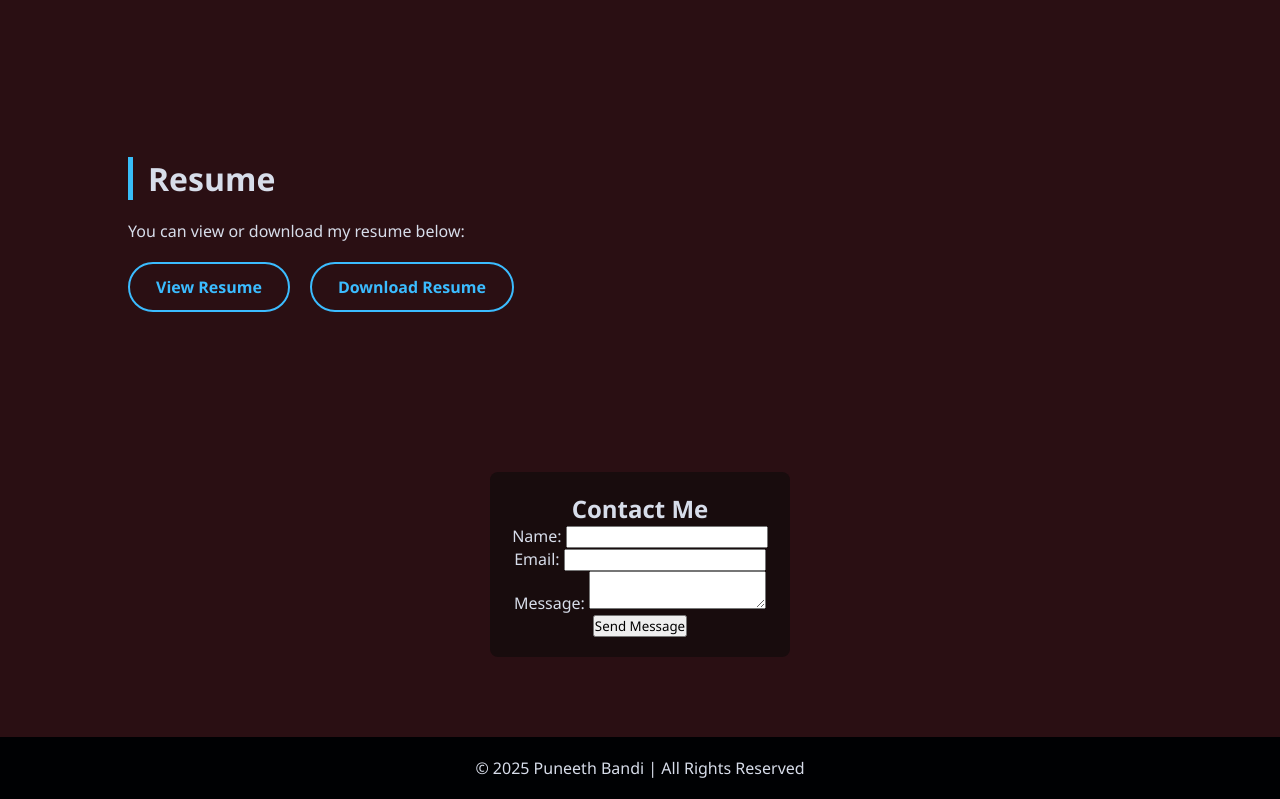
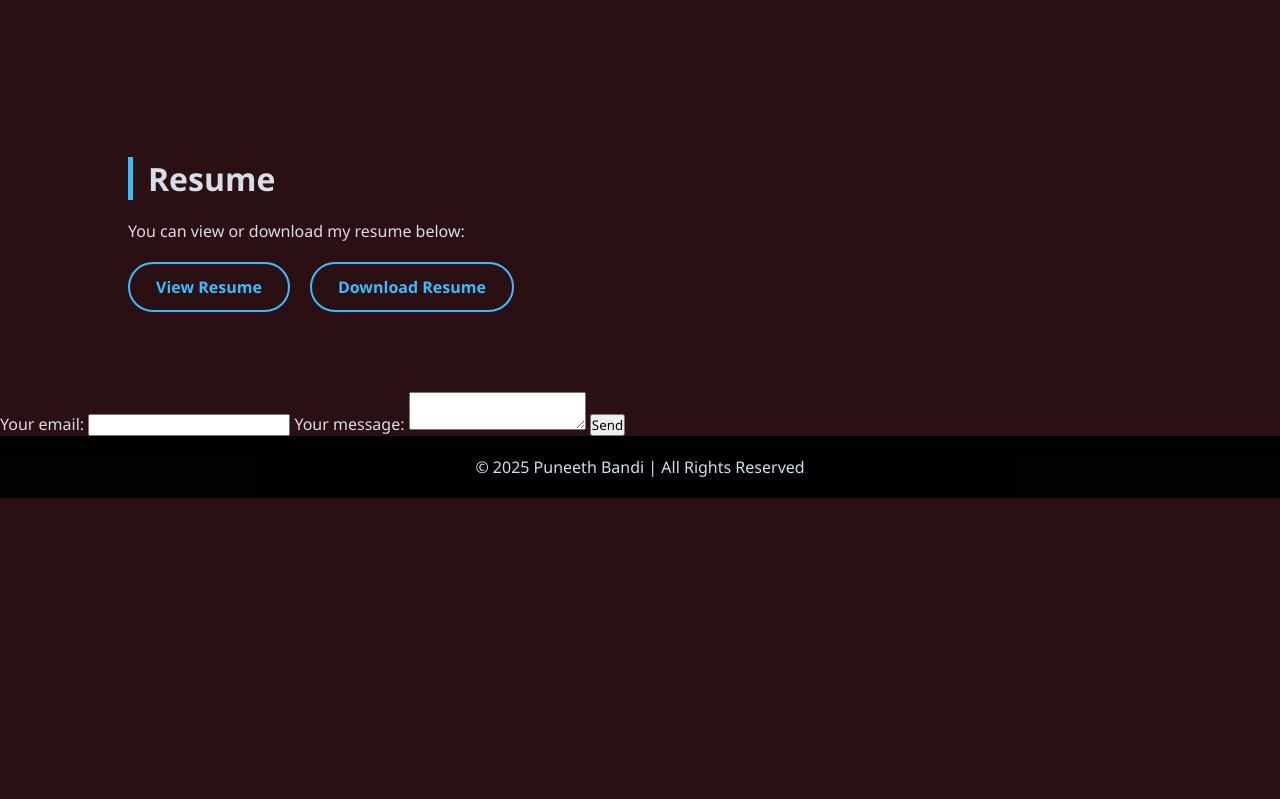
Before and after one commit to puneeth2468/frontend, a plain HTML site: page index.html in a window 1280 px wide. Shown: the part 3102-3901 px from the top of the page. After the commit the page ends 3600 px from the top, so only its background shows below. Drawn offline with Linux system fonts and the light colour scheme; a script that the page names is missing.

Commit message:
Replace contact form with new Formspree form

```diff
--- a/index.html
+++ b/index.html
@@ -184,25 +184,21 @@
     </div>
 </section>
 
-<section class="contact" id="contact">
-    <h2>Contact Me</h2>
-
-    <form id="contactForm">
-        <label>Name:</label>
-        <input type="text" name="name" required />
-
-        <label>Email:</label>
-        <input type="email" name="email" required />
-
-        <label>Message:</label>
-        <textarea name="message" required></textarea>
-
-        <button type="submit">Send Message</button>
-    </form>
-
-    <p id="responseMsg"></p>
-</section>
-
+<form
+  action="https://formspree.io/f/xeeoyoad"
+  method="POST"
+>
+  <label>
+    Your email:
+    <input type="email" name="email">
+  </label>
+  <label>
+    Your message:
+    <textarea name="message"></textarea>
+  </label>
+  <!-- your other form fields go here -->
+  <button type="submit">Send</button>
+</form>
 
 <footer>
     <p>© 2025 Puneeth Bandi | All Rights Reserved</p>
```
